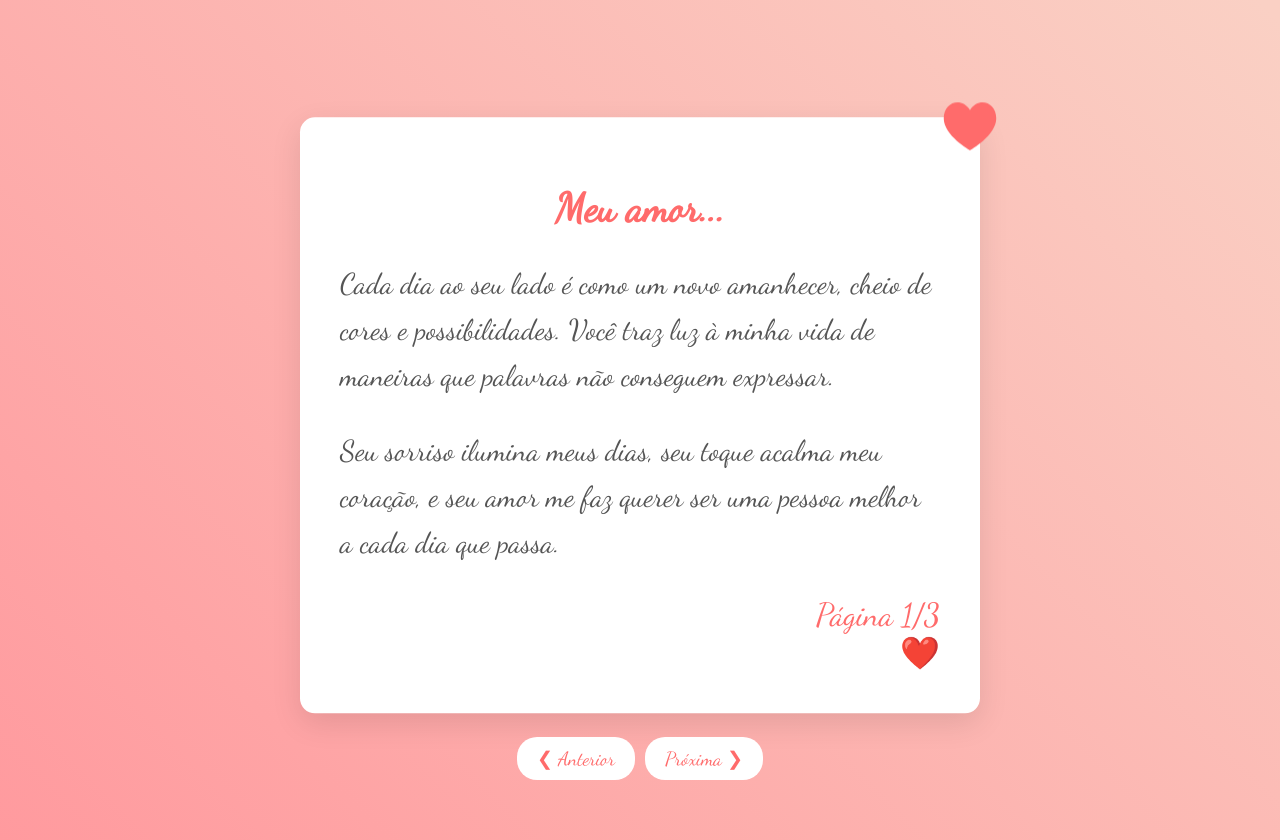
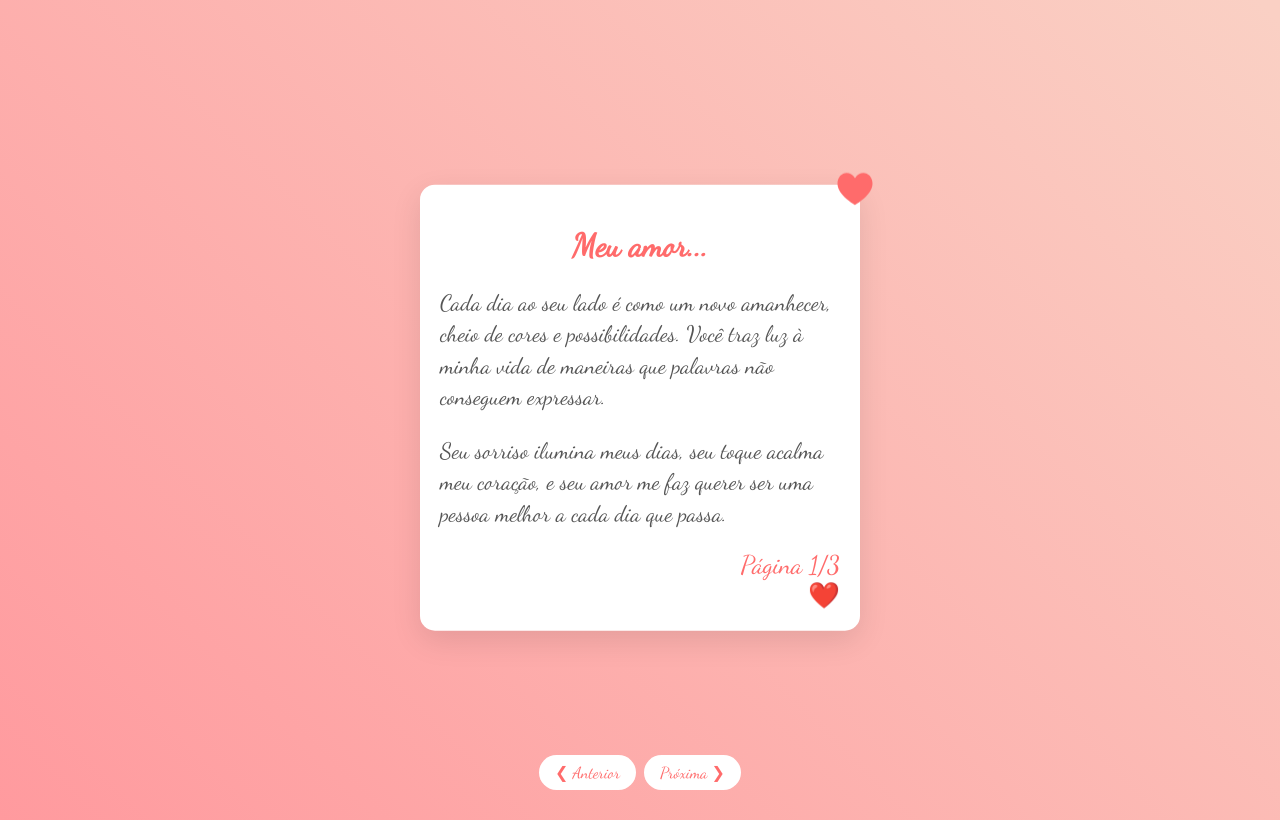
Before and after one commit to InovaByte/cartaamor, a plain HTML site: page index.html in a window 1280 px wide. Drawn offline with Linux system fonts and the light colour scheme.

Commit message:
Update index.html

```diff
--- a/index.html
+++ b/index.html
@@ -7,7 +7,7 @@
 
 body {
     margin: 0;
-    padding: 20px;
+    padding: 10px;
     display: flex;
     justify-content: center;
     align-items: center;
@@ -19,13 +19,15 @@ body {
 
 .carta {
     background: white;
-    padding: 40px;
+    padding: 20px;
     border-radius: 15px;
     box-shadow: 0 10px 30px rgba(0,0,0,0.1);
-    max-width: 600px;
+    width: 90%;
+    max-width: 400px;
     position: relative;
     animation: float 6s ease-in-out infinite;
     display: none;
+    margin: 0 auto;
 }
 
 .carta.active {
@@ -34,26 +36,31 @@ body {
 
 .navigation {
     position: fixed;
-    bottom: 20px;
+    bottom: 10px;
     display: flex;
-    gap: 10px;
+    gap: 8px;
     z-index: 1000;
+    width: 100%;
+    justify-content: center;
+    padding: 0 10px;
+    box-sizing: border-box;
 }
 
 .nav-button {
-    padding: 10px 20px;
+    padding: 8px 16px;
     background: white;
     border: none;
     border-radius: 20px;
     cursor: pointer;
     font-family: 'Dancing Script', cursive;
-    font-size: 1.2em;
+    font-size: 1em;
     color: #ff6b6b;
     transition: transform 0.3s ease;
+    white-space: nowrap;
 }
 
-.nav-button:hover {
-    transform: scale(1.1);
+.nav-button:active {
+    transform: scale(0.95);
 }
 
 @keyframes float {
@@ -61,7 +68,7 @@ body {
         transform: translatey(0px);
     }
     50% {
-        transform: translatey(-20px);
+        transform: translatey(-10px);
     }
     100% {
         transform: translatey(0px);
@@ -70,10 +77,10 @@ body {
 
 .coracao {
     position: absolute;
-    top: -20px;
-    right: -20px;
-    width: 60px;
-    height: 60px;
+    top: -15px;
+    right: -15px;
+    width: 40px;
+    height: 40px;
     animation: batida 1s ease-in-out infinite;
 }
 
@@ -91,23 +98,42 @@ body {
 
 h1 {
     color: #ff6b6b;
-    font-size: 2.5em;
-    margin-bottom: 20px;
+    font-size: 2em;
+    margin-bottom: 15px;
     text-align: center;
 }
 
 p {
-    font-size: 1.8em;
-    line-height: 1.6;
+    font-size: 1.4em;
+    line-height: 1.4;
     color: #555;
-    margin-bottom: 15px;
+    margin-bottom: 12px;
 }
 
 .assinatura {
     text-align: right;
-    font-size: 2em;
+    font-size: 1.6em;
     color: #ff6b6b;
-    margin-top: 30px;
+    margin-top: 20px;
+}
+
+@media (max-width: 320px) {
+    .nav-button {
+        padding: 6px 12px;
+        font-size: 0.9em;
+    }
+
+    h1 {
+        font-size: 1.8em;
+    }
+
+    p {
+        font-size: 1.2em;
+    }
+
+    .assinatura {
+        font-size: 1.4em;
+    }
 }
 </style>
 </head>
```
